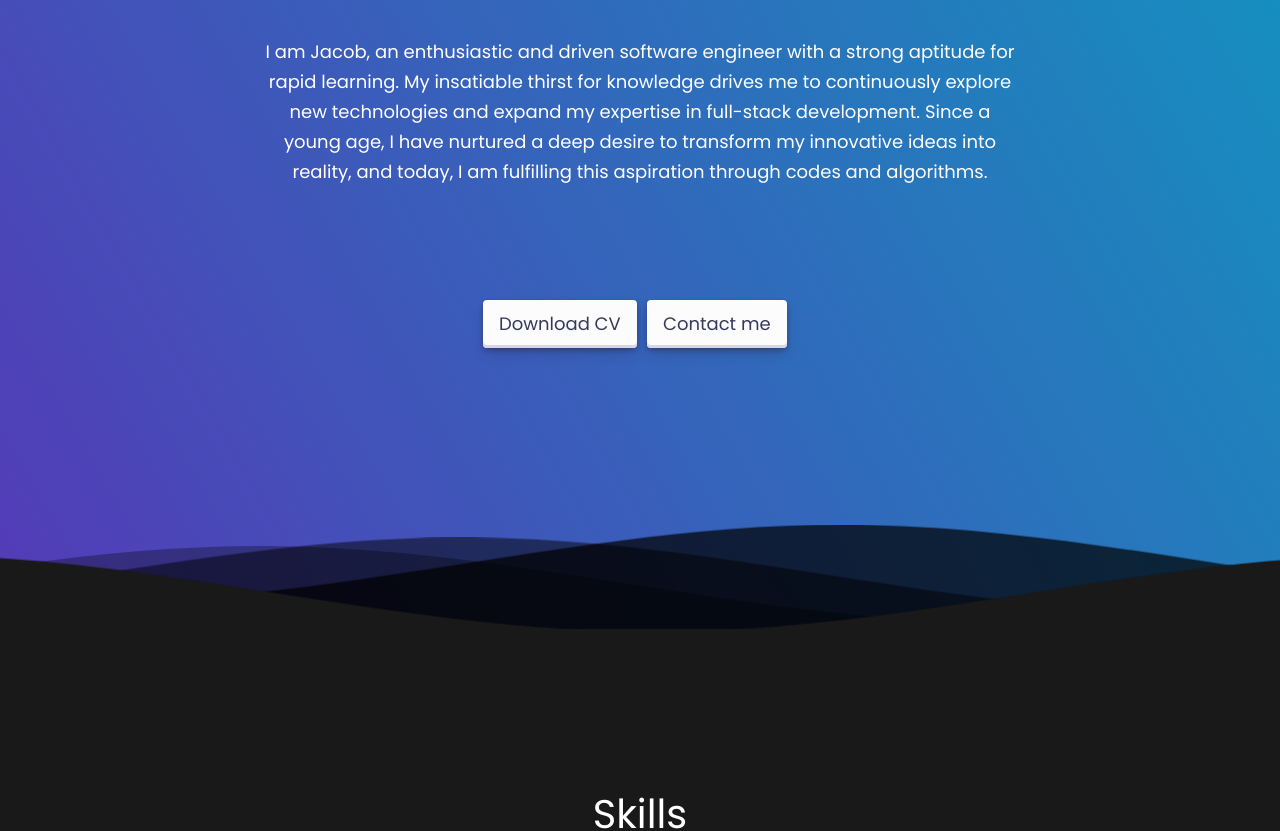
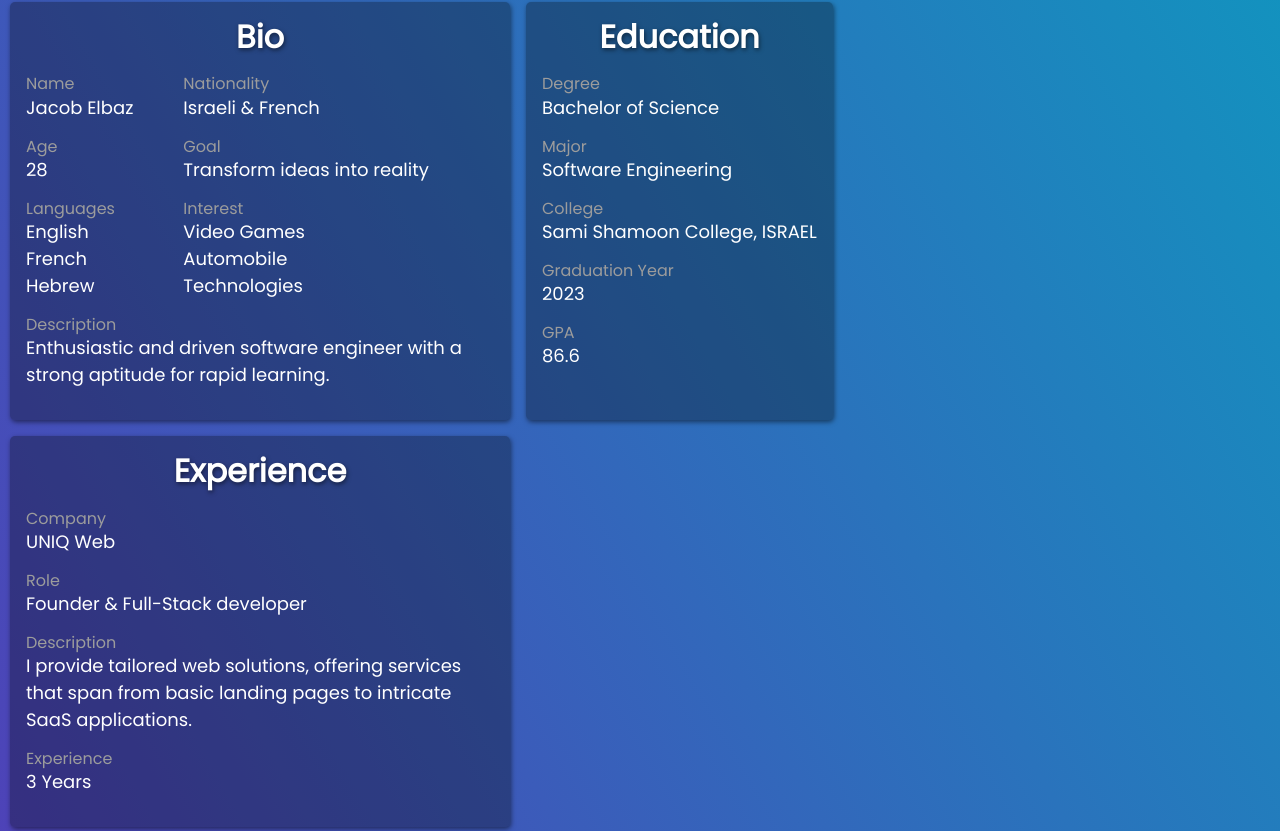
Before and after one commit to JacobElbaz/portfolio, a React (Create React App) app: page / in a window 1280 px wide. Shown: the part 1004-1835 px from the top of the page. Built offline with nearby package versions, Linux system fonts and the light colour scheme; no server answers.

Commit message:
about section adjustment

```diff
--- a/src/About.js
+++ b/src/About.js
@@ -3,15 +3,66 @@ import CV from "./Jacob Elbaz CV.pdf";
 function About() {
   return (
     <div className="about" id="about">
-      <h1 style={{ color: "black" }}>About me</h1>
-      <p>
-        I am Jacob, an enthusiastic and driven software engineer with a strong
-        aptitude for rapid learning. My insatiable thirst for knowledge drives
-        me to continuously explore new technologies and expand my expertise in
-        full-stack development. Since a young age, I have nurtured a deep desire
-        to transform my innovative ideas into reality, and today, I am
-        fulfilling this aspiration through codes and algorithms.
-      </p>
+      <h1 style={{ color: "black", fontWeight: "600" }}>About me</h1>
+      <div className="flex">
+        <div className="blur-card">
+          <h2>Bio</h2>
+          <div className="flex" style={{ gap: "0 50px", marginTop: 0 }}>
+            <div>
+              <h3>Name</h3>
+              <p>Jacob Elbaz</p>
+              <h3>Age</h3>
+              <p>28</p>
+              <h3>Languages</h3>
+              <p>
+                English <br /> French <br /> Hebrew
+              </p>
+            </div>
+            <div>
+              <h3>Nationality</h3>
+              <p>Israeli & French</p>
+              <h3>Goal</h3>
+              <p>Transform ideas into reality</p>
+              <h3>Interest</h3>
+              <p>
+                Video Games <br /> Automobile <br /> Technologies
+              </p>
+            </div>
+            <div>
+              <h3>Description</h3>
+              <p>Enthusiastic and driven software engineer with a strong
+        aptitude for rapid learning.</p>
+            </div>
+          </div>
+        </div>
+        <div className="blur-card">
+          <h2>Education</h2>
+          <h3>Degree</h3>
+          <p>Bachelor of Science</p>
+          <h3>Major</h3>
+          <p>Software Engineering</p>
+          <h3>College</h3>
+          <p>Sami Shamoon College, ISRAEL</p>
+          <h3>Graduation Year</h3>
+          <p>2023</p>
+          <h3>GPA</h3>
+          <p>86.6</p>
+        </div>
+        <div className="blur-card">
+          <h2>Experience</h2>
+          <h3>Company</h3>
+          <a href="https://uniq-iota.vercel.app/" title="Link to UNIQ website" className="a-to-p" target="blank">UNIQ Web</a>
+          <h3>Role</h3>
+          <p>Founder & Full-Stack developer</p>
+          <h3>Description</h3>
+          <p>
+            I provide tailored web solutions, offering services that span from
+            basic landing pages to intricate SaaS applications.
+          </p>
+          <h3>Experience</h3>
+          <p>3 Years</p>
+        </div>
+      </div>
       <div className="Buttons">
         <a
           href={CV}
--- a/src/App.css
+++ b/src/App.css
@@ -221,11 +221,6 @@
   padding-inline: 10px;
   padding-block: 100px;
   min-height: 90vh;
-}
-
-.about p {
-  line-height: 30px;
-  max-width: 750px;
 }
 
 .Buttons {
@@ -634,3 +629,44 @@ textarea#message {
   margin: 0;
   padding: 0;
 }
+
+.flex {
+  display: flex;
+  flex-wrap: wrap;
+  gap: 16px;
+  margin-top: 50px;
+}
+
+.blur-card {
+  background-color: rgba(0,0,0,0.3);
+  border-radius: 5px;
+  padding: 16px;
+  max-width: 500px;
+  box-shadow: 1px 2px 5px 0px rgba(0, 0, 0, 0.5);
+  text-align: start;
+}
+
+.blur-card h2 {
+  margin-bottom: 18px;
+  font-weight: 600;
+  text-shadow: 1px 2px 4px rgba(0,0,0,0.5);
+  text-align: center;
+}
+
+.blur-card h3 {
+  margin-bottom: 0;
+  font-size: medium;
+  color: #9c9c9c;
+}
+
+.a-to-p {
+  display: block;
+  text-decoration: none;
+  color: white;
+  margin-bottom: 1rem;
+}
+
+.a-to-p:hover {
+  color: #5538fa;
+  text-shadow: 1px 2px 2px #222222;
+}
--- a/src/App.js
+++ b/src/App.js
@@ -12,7 +12,7 @@ function App() {
   return (
     <div className="App">
       <div className="header">
-        <div className="inner-header flex">
+        <div className="inner-header">
           <NavigationBar/>
           <Home />
           <About />
@@ -56,7 +56,7 @@ function App() {
           </svg>
         </div>
       </div>
-      <div className="content flex">
+      <div className="content">
         <Skills />
         <Projects />
         <Contact />
```
